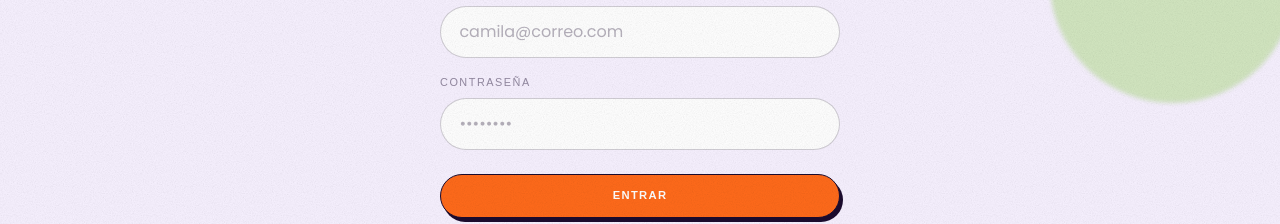
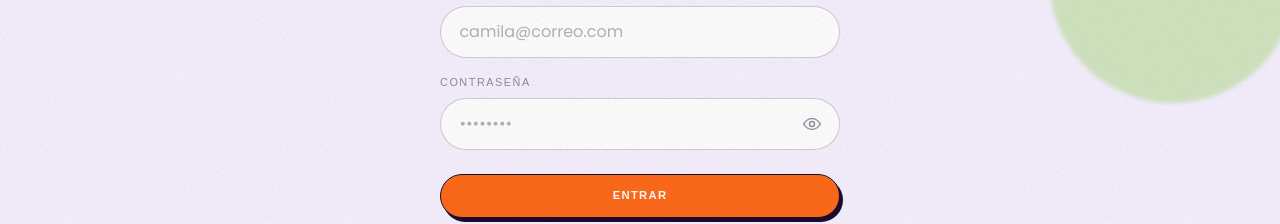
Before and after one commit to DecasaSystem/Blend-system, a Next.js app: page /cuenta/entrar in a window 1280 px wide. Shown: the part 520-744 px from the top of the page. Built offline with nearby package versions, Linux system fonts and the light colour scheme; no server answers; the database is empty; a web font is replaced by a local one.

Commit message:
Ojo en contrasenas y ajustes de flujos de captura

```diff
--- a/scripts/auth-flow.mjs
+++ b/scripts/auth-flow.mjs
@@ -19,7 +19,6 @@ ctx.on("page", (p) => {
 });
 const page = await ctx.newPage();
 
-
 try {
   // --- Sin sesión no se llega al tablero ---
   await page.goto(`${URL}/equipo`, { waitUntil: "networkidle" });
@@ -33,7 +32,7 @@ try {
 
   // --- Clave equivocada ---
   await page.getByLabel("Correo").fill(user.email);
-  await page.getByLabel("Contraseña").fill("estaNoEsLaClave");
+  await page.locator('input[name="password"]').fill("estaNoEsLaClave");
   await page.getByRole("button", { name: "Entrar" }).click();
   await page.waitForTimeout(1200);
   const msg = (await page.locator("#login-error").innerText()).trim();
@@ -46,7 +45,7 @@ try {
 
   // --- Correo que no existe: mismo mensaje ---
   await page.getByLabel("Correo").fill("nadie@blend.test");
-  await page.getByLabel("Contraseña").fill("loquesea1234");
+  await page.locator('input[name="password"]').fill("loquesea1234");
   await page.getByRole("button", { name: "Entrar" }).click();
   await page.waitForTimeout(1200);
   const msg2 = (await page.locator("#login-error").innerText()).trim();
@@ -54,7 +53,7 @@ try {
 
   // --- Entrar de verdad ---
   await page.getByLabel("Correo").fill(user.email);
-  await page.getByLabel("Contraseña").fill(user.password);
+  await page.locator('input[name="password"]').fill(user.password);
   await page.getByRole("button", { name: "Entrar" }).click();
   await page.waitForURL(`${URL}/equipo`, { timeout: 60000 });
   // El tablero elige diseño tras montar, así que la columna aparece un instante después.
--- a/scripts/google-flow.mjs
+++ b/scripts/google-flow.mjs
@@ -64,14 +64,14 @@ try {
   const slot = await page.locator("[data-google-slot]").count();
   check(
     configured ? "aparece el hueco del botón de Google" : "sin credenciales no hay botón",
-    (slot > 0) === configured,
+    slot > 0 === configured,
     `huecos=${slot}`,
   );
 
   check(
     "el correo y la contraseña siguen ahí",
     (await page.getByLabel("Correo").isVisible()) &&
-      (await page.getByLabel("Contraseña").isVisible()),
+      (await page.locator('input[name="password"]').isVisible()),
   );
 
   // --- Una cuenta con contraseña, creada antes ---
@@ -80,7 +80,7 @@ try {
   await page.getByLabel("Correo").fill(emailConPassword);
   await page.getByLabel("Teléfono").fill("310 123 4567");
   const password = randomBytes(12).toString("base64url");
-  await page.getByLabel("Contraseña").fill(password);
+  await page.locator('input[name="password"]').fill(password);
   await page.getByRole("button", { name: "Crear cuenta" }).click();
   await page.waitForURL(`${URL}/cuenta`, { timeout: 60000 });
   check("existe una cuenta con contraseña", true);
@@ -102,7 +102,8 @@ try {
   `;
   check("sigue habiendo una sola cuenta", cuentas.n === 1, `${cuentas.n}`);
 
-  const [despues] = await sql`select password_hash, google_id from customers where id = ${antes.id}`;
+  const [despues] =
+    await sql`select password_hash, google_id from customers where id = ${antes.id}`;
   check("guarda el identificador de Google", despues.google_id === googleIdExistente);
   check("conserva la contraseña que ya tenía", despues.password_hash !== null);
 
@@ -128,7 +129,7 @@ try {
   const anon = await limpio.newPage();
   await anon.goto(`${URL}/cuenta/entrar`, { waitUntil: "networkidle" });
   await anon.getByLabel("Correo").fill(emailNuevo);
-  await anon.getByLabel("Contraseña").fill("loquesea1234567");
+  await anon.locator('input[name="password"]').fill("loquesea1234567");
   await anon.getByRole("button", { name: "Entrar" }).click();
   await anon.waitForTimeout(2500);
   check(
--- a/scripts/lib/team.mjs
+++ b/scripts/lib/team.mjs
@@ -43,7 +43,7 @@ export async function deleteUser(sql, email) {
 export async function login(page, url, user) {
   await page.goto(`${url}/equipo/login`, { waitUntil: "networkidle" });
   await page.getByLabel("Correo").fill(user.email);
-  await page.getByLabel("Contraseña").fill(user.password);
+  await page.locator('input[name="password"]').fill(user.password);
   await page.getByRole("button", { name: "Entrar" }).click();
   await page.waitForURL(`${url}/equipo`, { timeout: 60000 });
 }
--- a/scripts/shots-account.mjs
+++ b/scripts/shots-account.mjs
@@ -40,7 +40,7 @@ try {
     await page.getByLabel("Nombre").fill("Camila Ruiz");
     await page.getByLabel("Correo").fill(email);
     await page.getByLabel("Teléfono").fill("310 123 4567");
-    await page.getByLabel("Contraseña").fill(password);
+    await page.locator('input[name="password"]').fill(password);
     await page.getByRole("button", { name: "Crear cuenta" }).click();
     await page.waitForURL(`${URL}/cuenta`, { timeout: 25000 });
 
--- /dev/null
+++ b/src/components/PasswordEye.tsx
@@ -0,0 +1,62 @@
+"use client";
+
+import { useState } from "react";
+
+/**
+ * El ojo para ver la contraseña que se está escribiendo.
+ *
+ * Devuelve el tipo del campo y el botón, en vez de envolver el `<input>`: los
+ * dos formularios que lo usan tienen su propia forma de pintar campos —uno
+ * sobre papel y otro sobre tinta— y no merece la pena unificarlos por esto.
+ *
+ * Lo que sí unifica es el comportamiento, que es donde están los detalles que
+ * se olvidan: que el botón no envíe el formulario, que diga en voz alta si la
+ * contraseña está a la vista, y que vuelva a taparse sola al enviar.
+ */
+export function usePasswordEye() {
+  const [visible, setVisible] = useState(false);
+
+  return {
+    /** Para el `type` del input. */
+    type: visible ? "text" : "password",
+    visible,
+    /** Vuelve a taparla; se llama al enviar el formulario. */
+    hide: () => setVisible(false),
+    /** El botón, ya posicionado dentro del campo. */
+    eye: <Eye visible={visible} onToggle={() => setVisible((v) => !v)} />,
+  };
+}
+
+function Eye({ visible, onToggle }: { visible: boolean; onToggle: () => void }) {
+  return (
+    <button
+      type="button"
+      onClick={onToggle}
+      // `aria-pressed` cuenta el estado; la etiqueta dice qué hará al pulsarlo.
+      aria-pressed={visible}
+      aria-label={visible ? "Ocultar la contraseña" : "Mostrar la contraseña"}
+      title={visible ? "Ocultar la contraseña" : "Mostrar la contraseña"}
+      // `currentColor` y opacidad: hereda el color del formulario que lo use,
+      // así funciona igual sobre papel que sobre tinta.
+      className="absolute right-1.5 top-1/2 grid h-11 w-11 -translate-y-1/2 place-items-center rounded-full text-current opacity-45 transition-opacity hover:opacity-90 focus-visible:opacity-90"
+    >
+      <svg
+        width="20"
+        height="20"
+        viewBox="0 0 24 24"
+        fill="none"
+        stroke="currentColor"
+        strokeWidth="1.8"
+        strokeLinecap="round"
+        strokeLinejoin="round"
+        aria-hidden="true"
+      >
+        <path d="M2 12s3.6-6.5 10-6.5S22 12 22 12s-3.6 6.5-10 6.5S2 12 2 12Z" />
+        <circle cx="12" cy="12" r="3" />
+        {/* Tachado cuando está a la vista: el ojo abierto no dice por sí solo
+            si la contraseña se ve o no. */}
+        {visible ? <path d="M4 20 20 4" /> : null}
+      </svg>
+    </button>
+  );
+}
--- a/src/components/account/AuthForm.tsx
+++ b/src/components/account/AuthForm.tsx
@@ -5,6 +5,7 @@ import { useFormStatus } from "react-dom";
 import Link from "next/link";
 import AccountShell from "./AccountShell";
 import GoogleButton from "./GoogleButton";
+import { usePasswordEye } from "../PasswordEye";
 import { signIn, signUp, type AccountState } from "@/actions/account";
 
 /** Entrar y crear cuenta comparten forma: sólo cambian los campos. */
@@ -18,6 +19,7 @@ export default function AuthForm({
 }) {
   const isSignUp = mode === "registro";
   const [state, action] = useActionState<AccountState, FormData>(isSignUp ? signUp : signIn, {});
+  const clave = usePasswordEye();
 
   return (
     <AccountShell
@@ -41,7 +43,7 @@ export default function AuthForm({
         </div>
       ) : null}
 
-      <form action={action} className="mt-8 grid gap-4">
+      <form action={action} onSubmit={clave.hide} className="mt-8 grid gap-4">
         {isSignUp ? (
           <Field
             label="Nombre"
@@ -75,12 +77,13 @@ export default function AuthForm({
         <Field
           label="Contraseña"
           name="password"
-          type="password"
+          type={clave.type}
           autoComplete={isSignUp ? "new-password" : "current-password"}
           placeholder="••••••••"
           required
           hint={isSignUp ? "Mínimo 10 caracteres" : undefined}
           invalid={Boolean(state.error)}
+          trailing={clave.eye}
         />
 
         {state.error ? (
@@ -124,6 +127,7 @@ function Field({
   required,
   hint,
   invalid,
+  trailing,
 }: {
   label: string;
   name: string;
@@ -133,10 +137,13 @@ function Field({
   required?: boolean;
   hint?: string;
   invalid?: boolean;
+  /** Botón que va dentro del campo, pegado a la derecha. */
+  trailing?: React.ReactNode;
 }) {
   return (
     <label className="block">
       <span className="u-mono mb-2 block text-ink/45">{label}</span>
+      <div className="relative">
         <input
           id={name}
           name={name}
@@ -145,8 +152,11 @@ function Field({
           autoComplete={autoComplete}
           required={required}
           aria-describedby={invalid ? "account-error" : undefined}
-        className={`input ${invalid ? "border-mango" : ""}`}
+          // `pr-14` sólo cuando hay botón: si no, el texto pasaría por debajo.
+          className={`input ${trailing ? "pr-14" : ""} ${invalid ? "border-mango" : ""}`}
         />
+        {trailing}
+      </div>
       {hint ? <span className="u-mono mt-1.5 block text-ink/35">{hint}</span> : null}
     </label>
   );
--- a/src/components/team/LoginForm.tsx
+++ b/src/components/team/LoginForm.tsx
@@ -5,10 +5,12 @@ import { useFormStatus } from "react-dom";
 import Link from "next/link";
 import Logo from "../Logo";
 import InkField from "../InkField";
+import { usePasswordEye } from "../PasswordEye";
 import { signIn, type SignInState } from "@/actions/auth";
 
 export default function LoginForm() {
   const [state, action] = useActionState<SignInState, FormData>(signIn, {});
+  const clave = usePasswordEye();
 
   return (
     <main className="relative min-h-svh overflow-hidden bg-ink text-paper">
@@ -32,7 +34,7 @@ export default function LoginForm() {
         </h1>
         <p className="mt-4 text-paper/65">Solo para el equipo de tienda.</p>
 
-        <form action={action} className="mt-8">
+        <form action={action} onSubmit={clave.hide} className="mt-8">
           <label className="u-mono mb-2 block text-paper/50" htmlFor="email">
             Correo
           </label>
@@ -49,18 +51,23 @@ export default function LoginForm() {
           <label className="u-mono mb-2 mt-4 block text-paper/50" htmlFor="password">
             Contraseña
           </label>
+          {/* `relative` para que el ojo se posicione dentro del campo, y `pr-14`
+              para que el texto largo no pase por debajo del botón. */}
+          <div className="relative">
             <input
               id="password"
               name="password"
-            type="password"
+              type={clave.type}
               autoComplete="current-password"
               required
               placeholder="••••••••"
               aria-describedby={state.error ? "login-error" : undefined}
-            className={`w-full rounded-full border-[1.5px] bg-transparent px-5 py-3.5 text-base text-paper outline-none placeholder:text-paper/35 focus:border-paper ${
+              className={`w-full rounded-full border-[1.5px] bg-transparent py-3.5 pl-5 pr-14 text-base text-paper outline-none placeholder:text-paper/35 focus:border-paper ${
                 state.error ? "border-mango" : "border-paper/30"
               }`}
             />
+            {clave.eye}
+          </div>
 
           {state.error ? (
             <p id="login-error" className="u-mono mt-3 text-mango" role="alert">
```
Also changed, not shown: scripts/account-flow.mjs (+11 -5 lines), scripts/board-flow.mjs (+21 -4 lines), scripts/check-password.mjs (+8 -2 lines), scripts/shots-editor.mjs (+6 -1 lines). Lines whose indentation alone changed are shown as unchanged.
